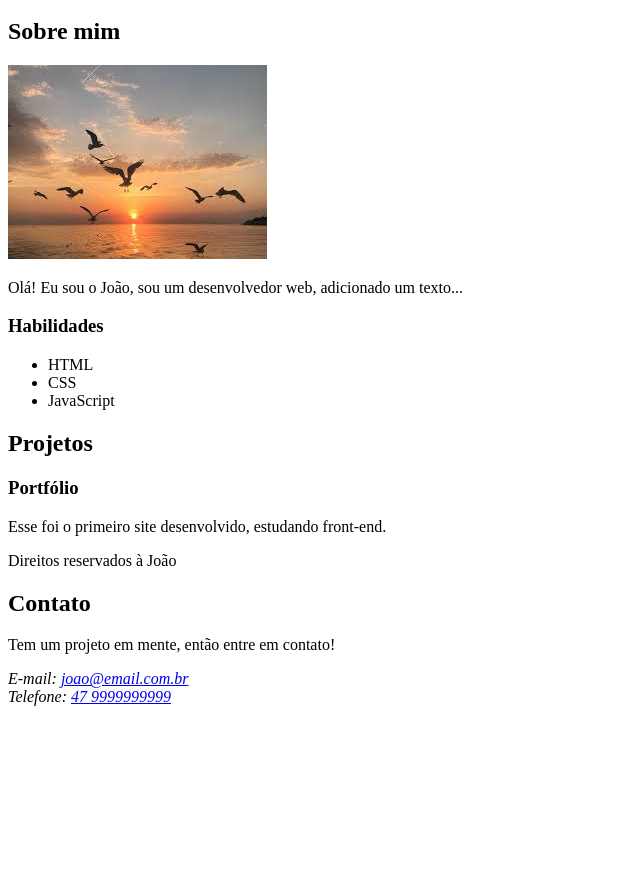
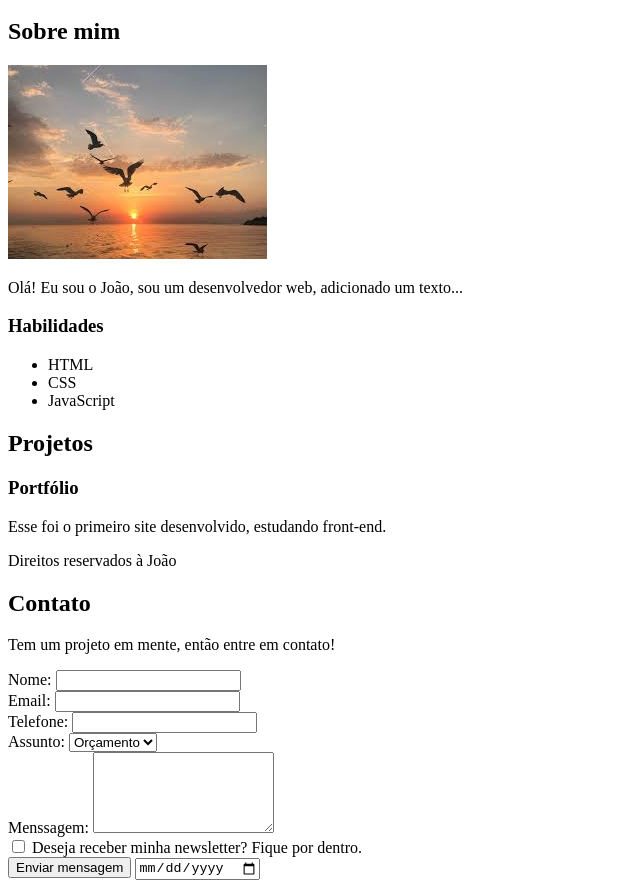
Before and after one commit to MauriCMello/Site, a plain HTML site: page index.html in a window 1280 px wide. Shown: the part 154-1042 px from the top of the page, without its empty margins (0-640 px from the left). Before the commit the page ends 868 px from the top, so only its background shows below. Drawn offline with Linux system fonts and the light colour scheme.

Commit message:
adicionado formulário e entrada de dados
Criando um formulário para cliente preencher e informar seus dados.

```diff
--- a/index.html
+++ b/index.html
@@ -66,10 +66,37 @@
         <section id="Contato">
             <h2>Contato</h2>
             <p>Tem um projeto em mente, então entre em contato!</p>
-            <address>
-                E-mail: <a href="mailto:  joao@email.com.br"> joao@email.com.br</a> <br>
-                Telefone: <a href="tel: 55 47 99999999">47 9999999999</a>
-            </address>
+            <form action="">
+
+                <label for="nome">Nome: </label>
+                <input type="text" id="nome" name="nome" required> <br>
+
+                <label for="email">Email: </label>
+                <input type="email" id="email" name="email" required> <br>
+
+                <label for="telefone">Telefone: </label>
+                <input type="tel" id="teleone" name="telefone"> <br>
+
+                <label for="assunto">Assunto: </label>
+                <select name="assunto" id="assunto">
+                    <option value="orcamento">Orçamento</option>
+                    <option value="duvida">Dúvida</option>
+                    <option value="outro">Outro</option>
+                </select> <br>
+
+                <label for="menssagem">Menssagem:</label>
+                <textarea name="menssagem" id="menssagem" cols="20" rows="5" required></textarea>   <br>
+
+                <input type="checkbox" id="inscricao" name="inscricao">
+                <label for="inscricao">Deseja receber minha newsletter? Fique por dentro.</label> <br>
+
+                <input type="submit" value="Enviar mensagem">
+
+                <input type="date">
+
+
+
+            </form>
         </section>
     </footer>
 
```
